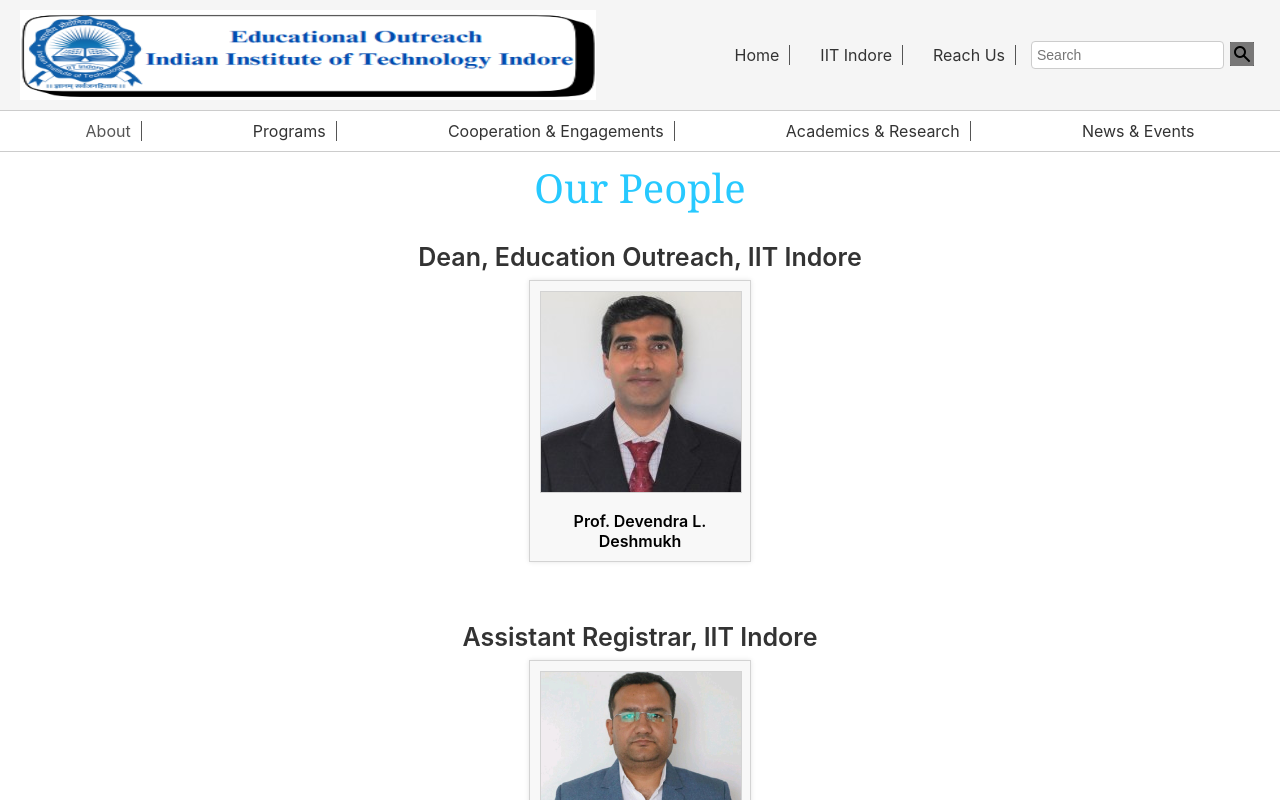
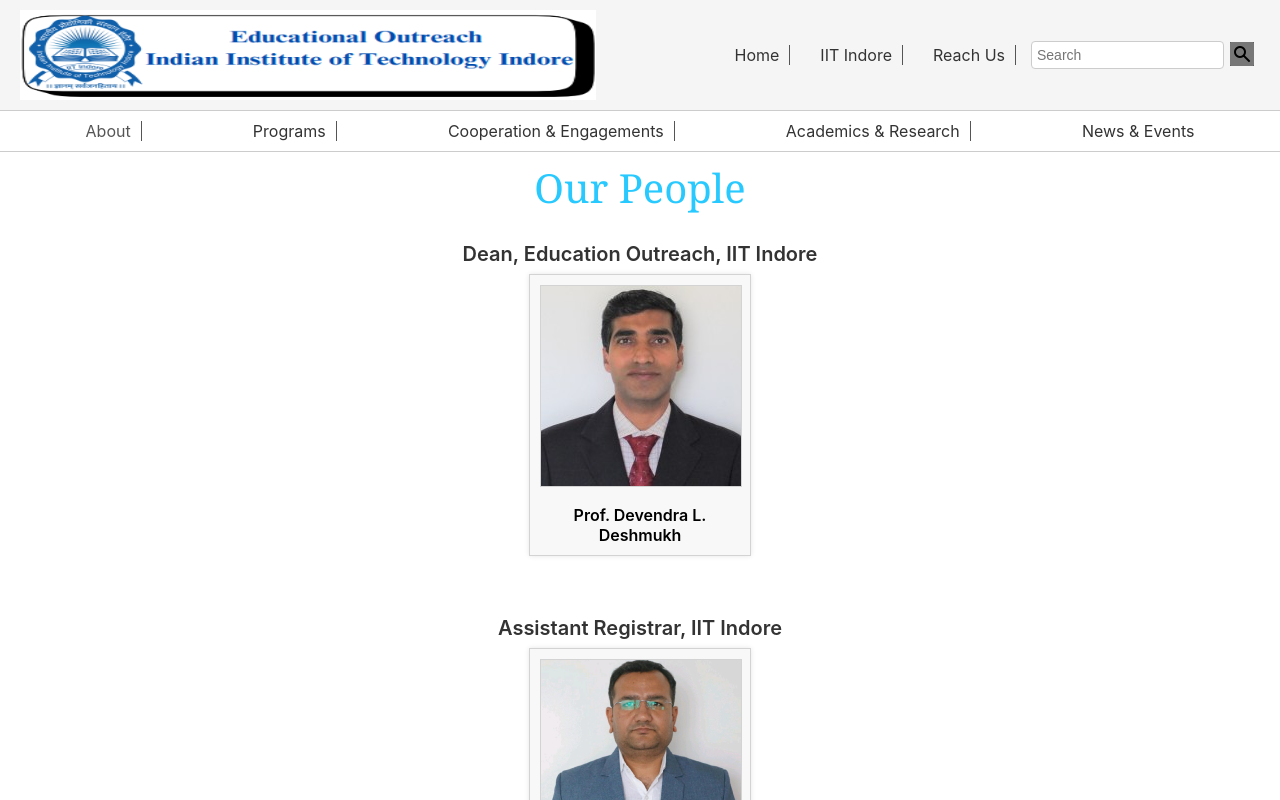
Before and after one commit to AviralSharma11/Educational_Outreach, a React (Create React App) app: page /our_people in a window 1280 px wide. Shown: the top 800 px of the page. Built offline with nearby package versions, Linux system fonts and the light colour scheme.

Commit message:
OurPeople CSS debugged

```diff
--- a/src/Components/Home.jsx
+++ b/src/Components/Home.jsx
@@ -37,7 +37,6 @@
             )}
             <DirectorMessage searchQuery={searchQuery} onMatchFound={handleMatchFound} />
             <DevendraSirMessage searchQuery={searchQuery} onMatchFound={handleMatchFound} />
-            {/* <OurPeople searchQuery={searchQuery} onMatchFound={handleMatchFound} /> */}
             <Program searchQuery={searchQuery} onMatchFound={handleMatchFound} />
             <MoU data={mou} searchQuery={searchQuery} onMatchFound={handleMatchFound} />
             <NewsEvents searchQuery={searchQuery} onMatchFound={handleMatchFound} />
--- a/src/Styles/OurPeople.css
+++ b/src/Styles/OurPeople.css
@@ -108,7 +108,7 @@
 
 .people-card-heading {
     font-weight: 600;
-    font-size: 25px;
+    font-size: 20px;
     margin-bottom: 8px;
     color: #333;
 }
```
